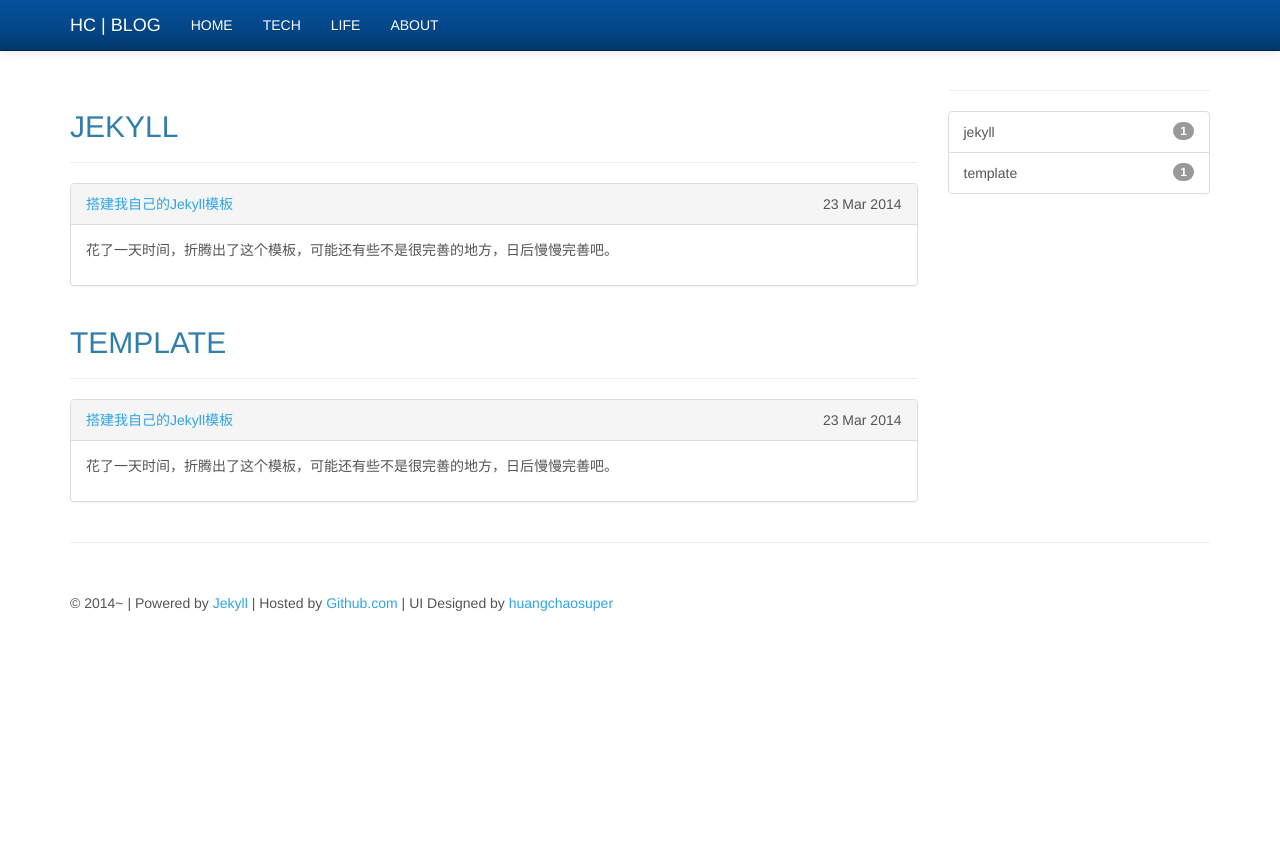
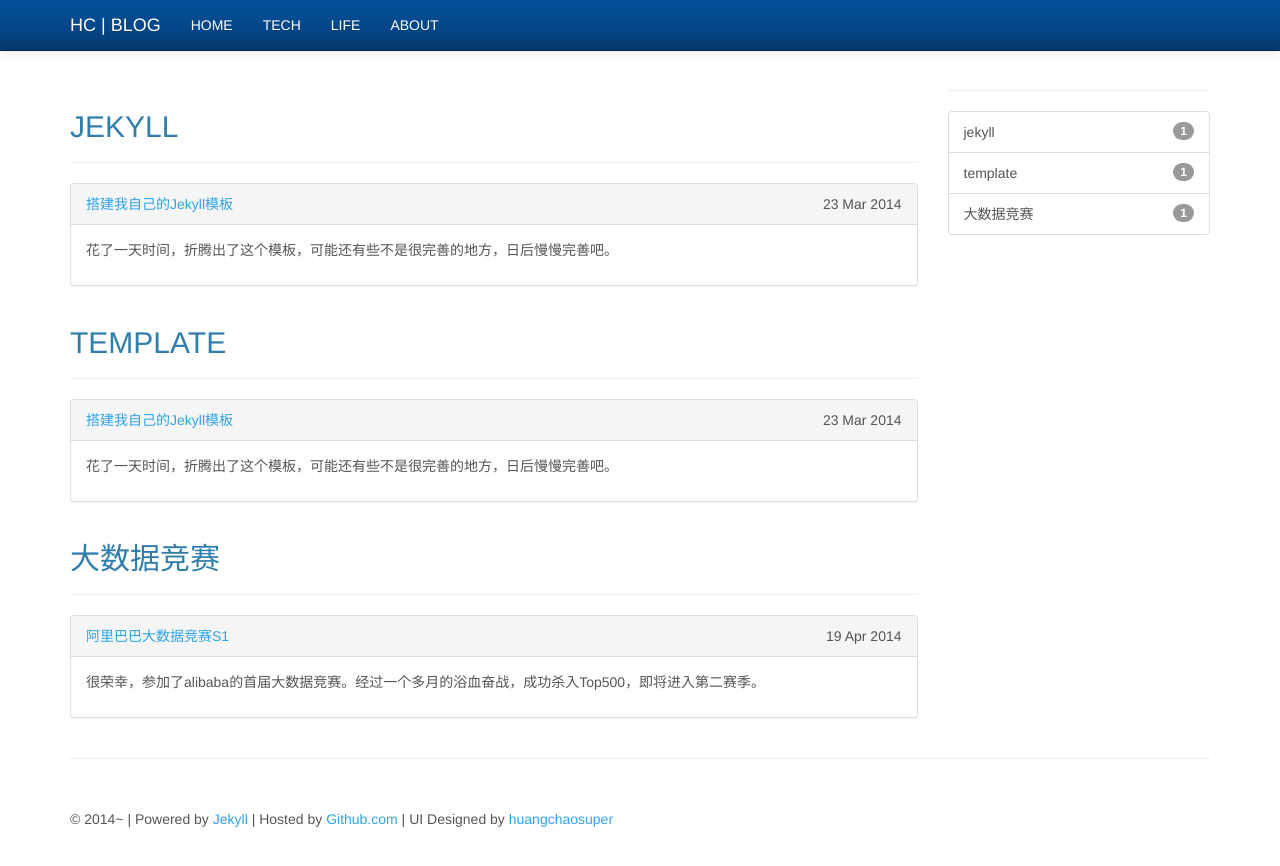
Before and after one commit to huangchaosuper/blog, a Jekyll site: the page built from tags.html, in a window 1280 px wide. Shown: the top 866 px of the page. Built offline with Jekyll 4.4.1, drawn with Linux system fonts in a browser that asks for light colours; Markdown is read by kramdown in place of the engine named in the settings.

Commit message:
add one tag

```diff
--- a/_posts/2014-04-19-alibaba-bigdata.markdown
+++ b/_posts/2014-04-19-alibaba-bigdata.markdown
@@ -3,6 +3,7 @@ layout: post
 title: "阿里巴巴大数据竞赛S1"
 date: 2014-04-19 16:59:00
 categories: tech
+tags: 大数据竞赛
 ---
 
 很荣幸，参加了alibaba的首届大数据竞赛。经过一个多月的浴血奋战，成功杀入Top500，即将进入第二赛季。
```
